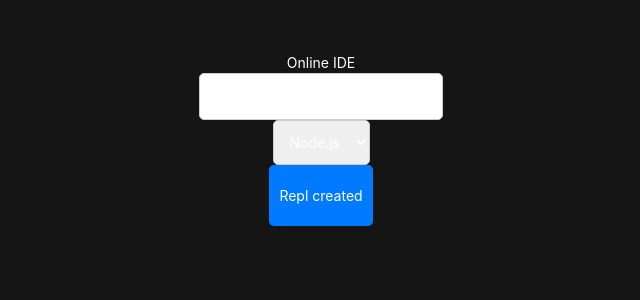
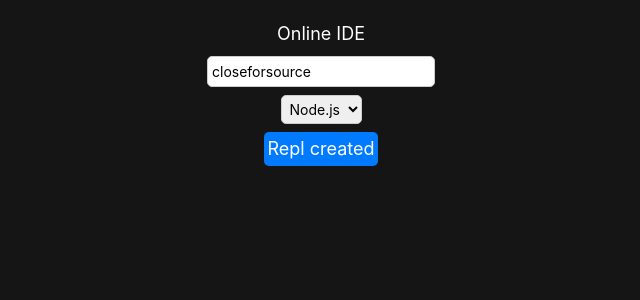
Before and after one commit to Ayush3014/online-ide, a React (Vite) app in the folder frontend/: page / in a window 1280 px wide. Shown: the top 300 px of the page, without its empty margins (319-959 px from the left). Built offline with nearby package versions, Linux system fonts and the light colour scheme; what xterm-addon-fit would draw is missing.

Commit message:
changed css

```diff
--- a/frontend/src/App.css
+++ b/frontend/src/App.css
@@ -1,6 +1,6 @@
 #root {
   margin: 0 auto;
-  padding: 2rem;
+  /* padding: 2rem; */
 }
 
 .logo {
--- a/frontend/src/App.tsx
+++ b/frontend/src/App.tsx
@@ -1,8 +1,8 @@
+import './App.css';
 import { BrowserRouter, Route, Routes } from 'react-router-dom';
 import { CodingPage } from './components/CodingPage';
 import { CodingPagePostPodCreation } from './components/CodingPage';
 import Landing from './components/Landing';
-import './App.css';
 
 function App() {
   return (
--- a/frontend/src/components/CodingPage.tsx
+++ b/frontend/src/components/CodingPage.tsx
@@ -94,16 +94,15 @@ export const CodingPagePostPodCreation = () => {
   }
 
   return (
-    <div className="flex flex-col w-[100%]">
-      <div className="flex justify-end p-[10px]">
+    <div className="flex flex-col h-screen">
+      <div className="flex justify-end p-2">
         <button onClick={() => setShowOutput(!showOutput)}>See output</button>
       </div>
-      <div className="flex m-0 text-base w-[100%] ">
-        <div className="flex w-[100%]">
+      <div className="flex flex-1 overflow-hidden ">
         {/* change */}
         {socket && (
           <>
-              <div className="flex w-[60%]">
+            <div className="w-3/5 overflow-auto">
               <Editor
                 socket={socket}
                 selectedFile={selectedFile}
@@ -111,14 +110,15 @@ export const CodingPagePostPodCreation = () => {
                 files={fileStructure}
               />
             </div>
-              <div className="flex w-[40%]">
+            <div className="w-2/5 flex flex-col">
               {showOutput && <Output />}
+              <div className="flex-1 overflow-auto">
                 <Terminal socket={socket} />
+              </div>
             </div>
           </>
         )}
       </div>
     </div>
-    </div>
   );
 };
--- a/frontend/src/components/Editor.tsx
+++ b/frontend/src/components/Editor.tsx
@@ -31,8 +31,8 @@ export const Editor = ({
   }, [selectedFile]);
 
   return (
-    <div>
-      <main className="flex">
+    <div className="h-full flex flex-col">
+      <main className="flex-1 flex overflow-hidden">
         <Sidebar>
           <FileTree
             rootDir={rootDir}
@@ -40,7 +40,9 @@ export const Editor = ({
             onSelect={onSelect}
           />
         </Sidebar>
-        <Code socket={socket} selectedFile={selectedFile} />
+        <div className="flex-1 overflow-hidden">
+          <Code socket={socket} selectedFile={selectedFile} />
+        </div>
       </main>
     </div>
   );
--- a/frontend/src/components/Landing.tsx
+++ b/frontend/src/components/Landing.tsx
@@ -39,17 +39,17 @@ export default function Landing() {
   const navigate = useNavigate();
 
   return (
-    <div id="container" className="p-5 flex flex-col items-center">
-      <h1 className="text-white">Online IDE</h1>
+    <div id="container" className="p-5 flex flex-col items-center gap-2">
+      <h1 className="text-white text-lg">Online IDE</h1>
       <input
-        className="mx-3 my-0 p-3 border border-solid border-[#ccc] rounded-[5px]"
+        className="mx-3 my-0 p-1 border border-solid border-[#ccc] rounded-[5px] text-black"
         onChange={(e) => setReplId(e.target.value)}
         type="text"
         placeholder="Repl ID"
         value={replId}
       />
       <select
-        className="mx-3 p-3 border border-solid border-[#ccc] rounded-[5px]"
+        className="mx-3 p-1 border border-solid border-[#ccc] rounded-[5px] text-black"
         name="language"
         id="language"
         onChange={(e) => setLanguage(e.target.value)}
@@ -58,7 +58,7 @@ export default function Landing() {
         <option value="python">Python</option>
       </select>
       <button
-        className="px-[10px] py-[20px] bg-[#007bff] text-white border-none rounded-[5px] cursor-pointer hover:bg-[#0056b3] "
+        className="px-[3px] py-[3px] bg-[#007bff] text-white border-none rounded-[5px] cursor-pointer hover:bg-[#0056b3] text-lg"
         disabled={loading}
         onClick={async () => {
           setLoading(true);
--- a/frontend/src/components/Output.tsx
+++ b/frontend/src/components/Output.tsx
@@ -8,8 +8,8 @@ export const Output = () => {
   const URI = `http://${replId}.mydomain2.online`;
 
   return (
-    <div className="bg-white h-[40vh]">
-      <iframe src={`${URI}`} height="100%" width="100%"></iframe>
+    <div className="bg-white flex-1 min-h-0">
+      <iframe src={`${URI}`} className="w-full h-full border-none"></iframe>
     </div>
   );
 };
--- a/frontend/src/components/external/editor/components/sidebar.tsx
+++ b/frontend/src/components/external/editor/components/sidebar.tsx
@@ -2,7 +2,7 @@ import { ReactNode } from 'react';
 
 export default function Sidebar({ children }: { children: ReactNode }) {
   return (
-    <aside className="w-[250px] h-[100vh] border-solid border-white border-r">
+    <aside className="w-[150px] h-[100vh] border-solid border-white border-r">
       {children}
     </aside>
   );
--- a/frontend/src/main.tsx
+++ b/frontend/src/main.tsx
@@ -3,8 +3,4 @@ import ReactDOM from 'react-dom/client';
 import App from './App.tsx';
 import './index.css';
 
-ReactDOM.createRoot(document.getElementById('root')!).render(
-  <React.StrictMode>
-    <App />
-  </React.StrictMode>
-);
+ReactDOM.createRoot(document.getElementById('root')!).render(<App />);
```
Also changed, not shown: 1 other file (tests, documents, lock files or other folders). Lines whose indentation alone changed are shown as unchanged.
